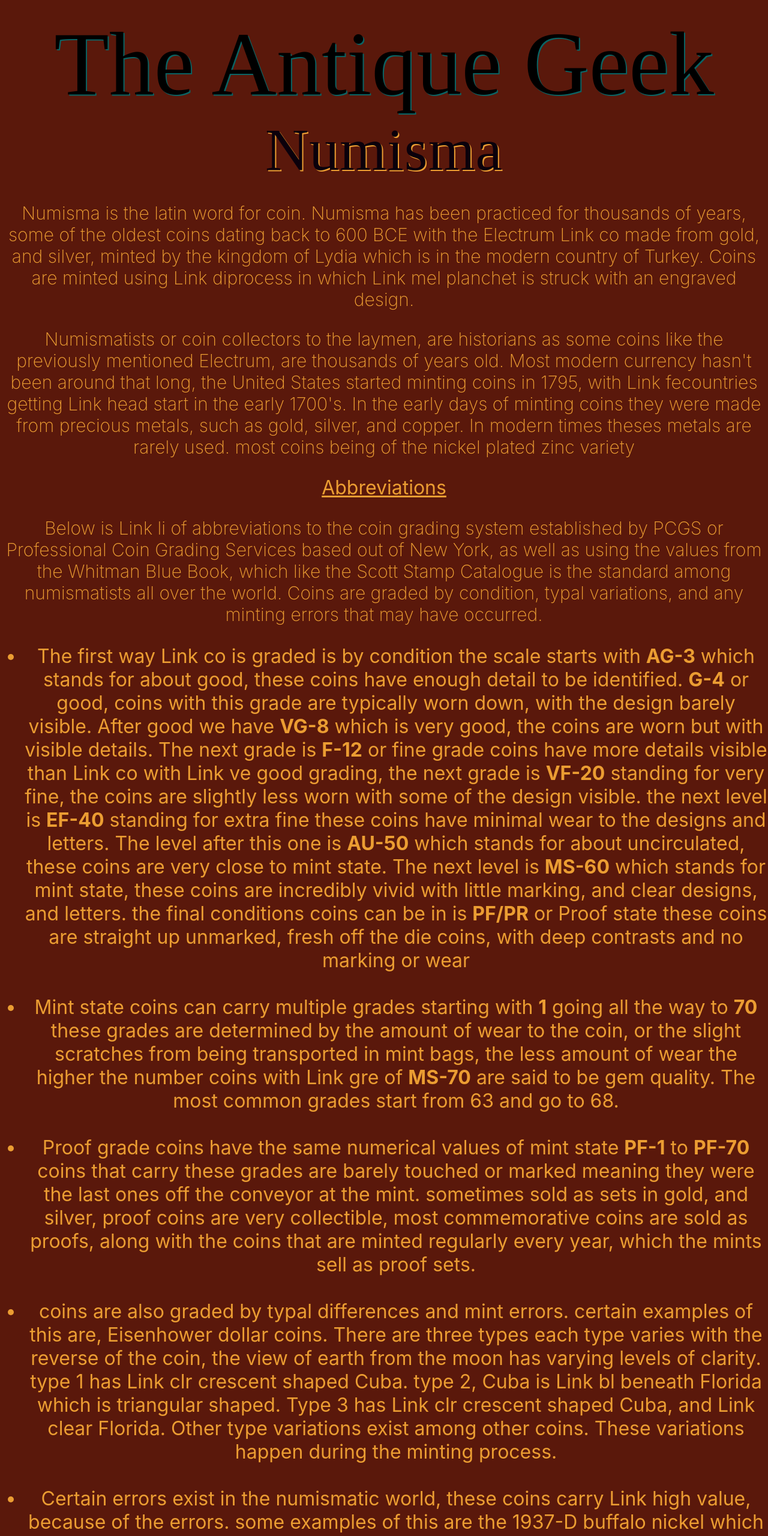
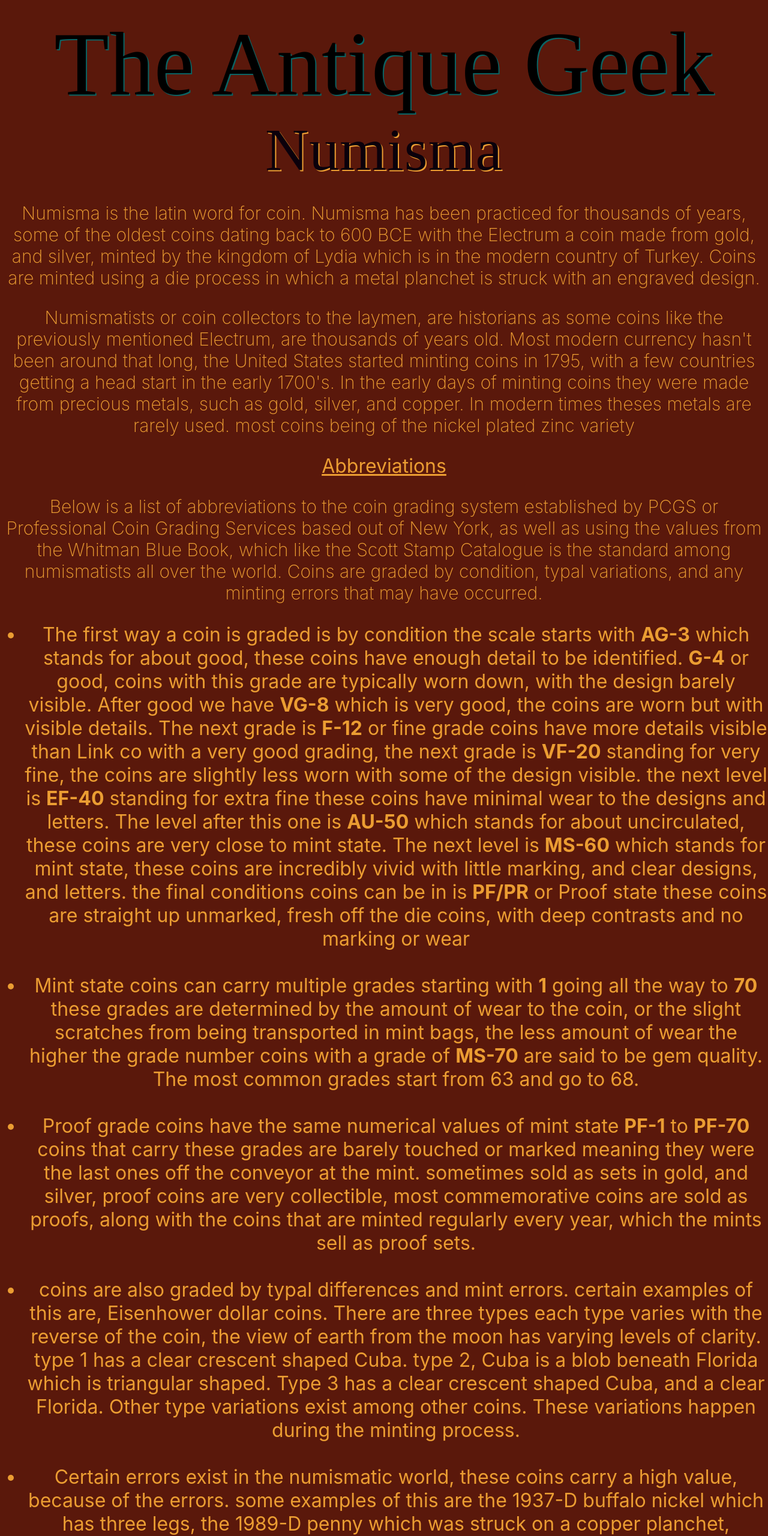
Before and after one commit to NekoCarreraDesigns/antiques-geek, a React (Create React App) app in the folder antiques-geek/: page /coins in a window 1280 px wide. Shown: the part 236-2796 px from the top of the page at 60% size. Built offline with nearby package versions, Linux system fonts and the light colour scheme; a web font is replaced by a local one.

Commit message:
fixed errors where link was placed in sentences

```diff
--- a/antiques-geek/src/components/Numisma/index.js
+++ b/antiques-geek/src/components/Numisma/index.js
@@ -10,17 +10,17 @@ function Numisma() {
         <p className='numisma-paragraph'>
           Numisma is the latin word for coin. Numisma has been practiced for
           thousands of years, some of the oldest coins dating back to 600 BCE
-          with the Electrum Link co made from gold, and silver, minted by the
+          with the Electrum a coin made from gold, and silver, minted by the
           kingdom of Lydia which is in the modern country of Turkey. Coins are
-          minted using Link diprocess in which Link mel planchet is struck with an
+          minted using a die process in which a metal planchet is struck with an
           engraved design.
         </p>
         <p className='numisma-paragraph'>
           Numismatists or coin collectors to the laymen, are historians as some
           coins like the previously mentioned Electrum, are thousands of years
           old. Most modern currency hasn't been around that long, the United
-          States started minting coins in 1795, with Link fecountries getting Link
-      head start in the early 1700's. In the early days of minting coins
+          States started minting coins in 1795, with a few countries getting a
+          head start in the early 1700's. In the early days of minting coins
           they were made from precious metals, such as gold, silver, and copper.
           In modern times theses metals are rarely used. most coins being of the
           nickel plated zinc variety{" "}
@@ -29,7 +29,7 @@ function Numisma() {
       <div>
         <header className='numisma-abbreviation-header'>Abbreviations</header>
         <p className='numisma-list-paragraph'>
-          Below is Link li of abbreviations to the coin grading system
+          Below is a list of abbreviations to the coin grading system
           established by PCGS or Professional Coin Grading Services based out of
           New York, as well as using the values from the Whitman Blue Book,
           which like the Scott Stamp Catalogue is the standard among
@@ -38,14 +38,14 @@ function Numisma() {
         </p>
         <ul className='numisma-list'>
           <li>
-            The first way Link co is graded is by condition the scale starts with{" "}
+            The first way a coin is graded is by condition the scale starts with{" "}
             <strong>AG-3</strong> which stands for about good, these coins have
             enough detail to be identified. <strong>G-4</strong> or good, coins
             with this grade are typically worn down, with the design barely
             visible. After good we have <strong>VG-8</strong> which is very
             good, the coins are worn but with visible details. The next grade is{" "}
             <strong>F-12</strong> or fine grade coins have more details visible
-            than Link co with Link ve good grading, the next grade is{" "}
+            than Link co with a very good grading, the next grade is{" "}
             <strong>VF-20</strong> standing for very fine, the coins are
             slightly less worn with some of the design visible. the next level
             is <strong>EF-40</strong> standing for extra fine these coins have
@@ -65,7 +65,7 @@ function Numisma() {
             <strong>1</strong> going all the way to <strong>70</strong> these
             grades are determined by the amount of wear to the coin, or the
             slight scratches from being transported in mint bags, the less
-            amount of wear the higher the number coins with Link gre of{" "}
+            amount of wear the higher the grade number coins with a grade of{" "}
             <strong>MS-70</strong> are said to be gem quality. The most common
             grades start from 63 and go to 68.
           </li>
@@ -84,22 +84,22 @@ function Numisma() {
             coins are also graded by typal differences and mint errors. certain
             examples of this are, Eisenhower dollar coins. There are three types
             each type varies with the reverse of the coin, the view of earth
-            from the moon has varying levels of clarity. type 1 has Link clr
-            crescent shaped Cuba. type 2, Cuba is Link bl beneath Florida which
-            is triangular shaped. Type 3 has Link clr crescent shaped Cuba, and Link
-        clear Florida. Other type variations exist among other coins. These
+            from the moon has varying levels of clarity. type 1 has a clear
+            crescent shaped Cuba. type 2, Cuba is a blob beneath Florida which
+            is triangular shaped. Type 3 has a clear crescent shaped Cuba, and a
+            clear Florida. Other type variations exist among other coins. These
             variations happen during the minting process.
           </li>
           <br />
           <li>
-            Certain errors exist in the numismatic world, these coins carry Link
-        high value, because of the errors. some examples of this are the
+            Certain errors exist in the numismatic world, these coins carry a
+            high value, because of the errors. some examples of this are the
             1937-D buffalo nickel which has three legs, the 1989-D penny which
-            was struck on Link coer planchet, sometimes coins can have double
+            was struck on a copper planchet, sometimes coins can have double
             dies, or in laymen's terms double struck during the minting process
             this can be very noticeable or barely at all, other errors are coins
-            struck on different planchets or struck over different mints, Link
-        penny struck on Link di, or Link Deer mint struck over Link Sa            Francisco.
+            struck on different planchets or struck over different mint marks, a
+            penny struck on a dime, or a Denver mint struck over a San Francisco.
           </li>
           <br />
           <li>
@@ -107,11 +107,11 @@ function Numisma() {
             them. these are <strong>D</strong> for the Denver mint,{" "}
             <strong>P</strong> for the Philadelphia mint. <strong>S</strong> for
             the San Francisco mint. <strong>CC</strong> for the Carson City
-            mint,, and <strong>O</strong> for the New Orleans mint. Sometimes
-            coins will not have Link mi mark, these can be errors, or more
+            mint, and <strong>O</strong> for the New Orleans mint. Sometimes
+            coins will not have a mint mark, these can be errors, or more
             commonly San Francisco regular production coins. All proof coins are
             from the San Francisco mint will have an <strong>S</strong> on them
-            here are some examples of how Link co will be listed starting with
+            here are some examples of how a coin will be listed starting with
             the year, type of coin it is, typal variance, or error, grade, and
             value.
             <br />
```
